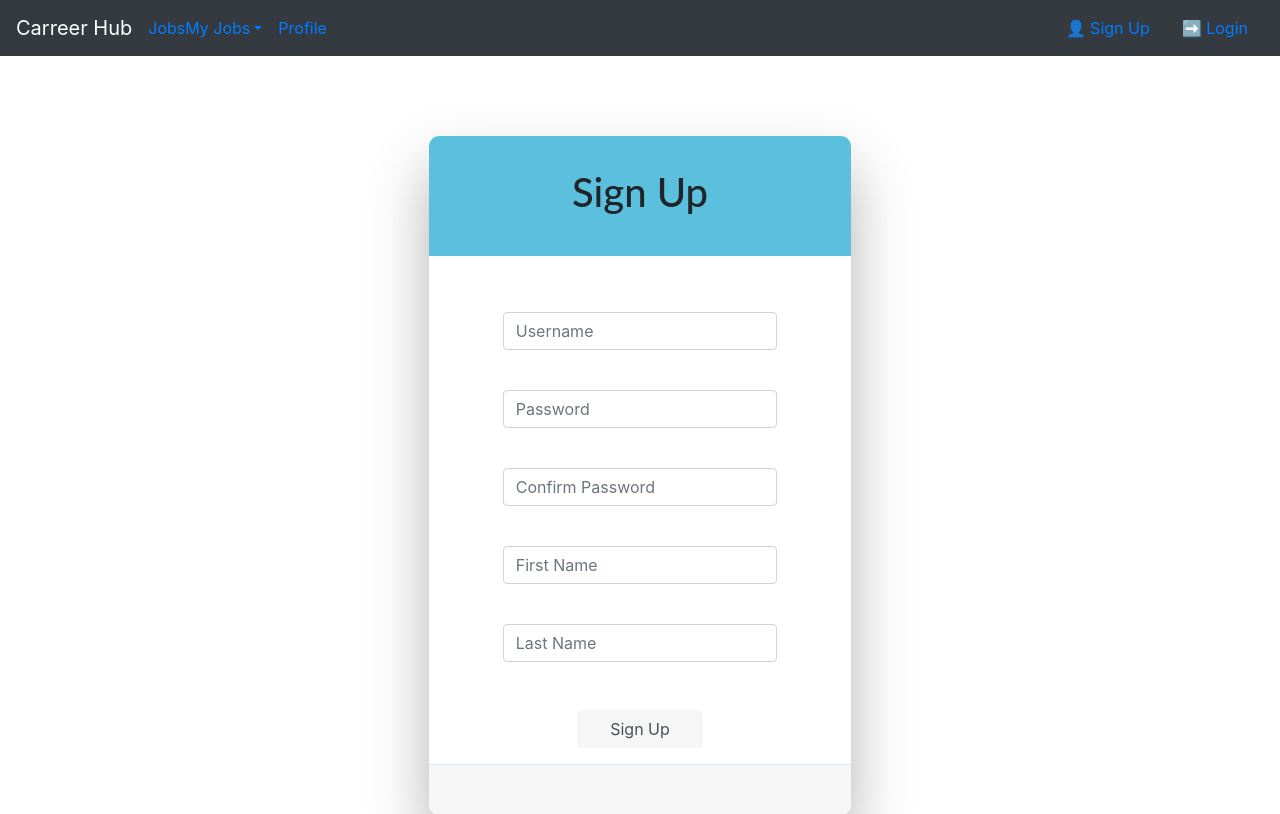
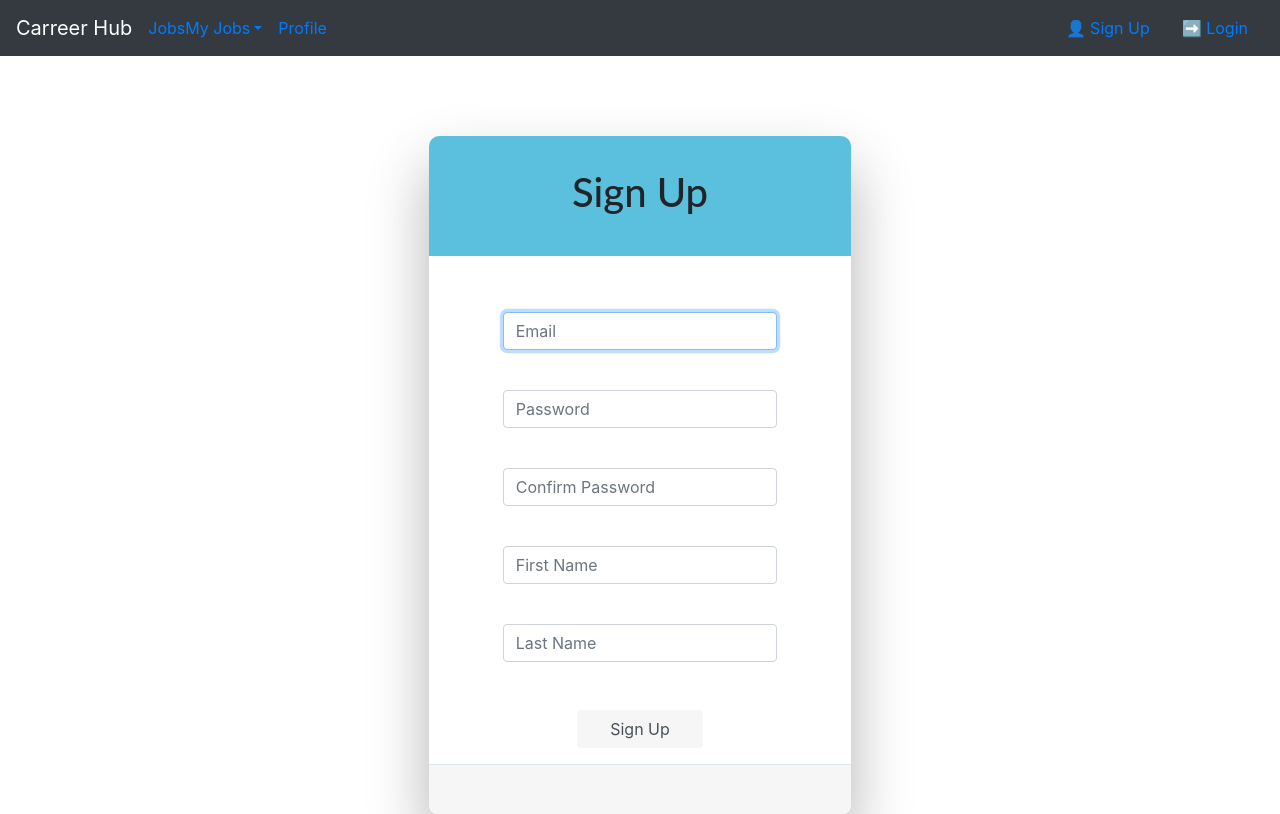
Before and after one commit to carlastjuste/job-hub, a React (Create React App) app in the folder client/: page /registrer in a window 1280 px wide. Shown: the top 814 px of the page. Built offline with nearby package versions, Linux system fonts and the light colour scheme; some icons are missing.

Commit message:
Update forms

```diff
--- a/client/src/components/loginForm.jsx
+++ b/client/src/components/loginForm.jsx
@@ -2,24 +2,64 @@ import React, { Component } from 'react';
 //import "../styles/Form.css";
 
 class LoginForm extends Component {
-    state = {  }
+    state = {
+        account: {
+            username: '' ,
+            password:''}
+     }
+
+    componentDidMount() {
+        // this.username.current.focus();
+    }
+
+    handleChange = e => {
+        const account = {...this.state.account};
+        account[e.currentTarget.name] = e.currentTarget.value;
+        this.setState({account});
+
+    };
+
+    handleSubmit = e => {
+
+        e.preventDeault();
+        console.log("Submited");
+
+    }
 
 render() {
+    const {account} = this.state;
+
     return (
         <React.Fragment>
             <div className="form">
                 <div className="form-header">
                     <h1>Login</h1>
                 </div>
-                <form>
+                <form onSubmit={this.handleSubmit}>
                         <div className="form-group">
                             <label for="Username"></label>
-                            <input type="email" className="form-control" id="username" aria-describedby="emailHelp" placeholder="Username" />
+                            <input
+                                autoFocus
+                                value={account.username}
+                                onChange={this.handleChange}
+                                type="email"
+                                className="form-control"
+                                id="username"
+                                name="username"
+                                aria-describedby="emailHelp"
+                                placeholder="Email" />
                             <small id="emailHelp" className="form-text text-muted"></small>
                         </div>
                         <div className="form-group">
-                            <label for="Password"></label>
-                            <input type="password" className="form-control" id="Password" placeholder="Password" />
+                            <label for="password"></label>
+                            <input
+                                value={account.password}
+                                onChange={this.handleChange}
+                                type="password"
+                                className="form-control"
+                                id="password"
+                                name="password"
+                                placeholder="Password" />
                         </div>
                         <div className = "form-group">
                             <input type="submit" className="form-control" id="sub-form" value="Log In" />
--- a/client/src/components/registrationForm.jsx
+++ b/client/src/components/registrationForm.jsx
@@ -3,38 +3,109 @@ import React, { Component } from 'react';
 
 
 class RegistrationForm extends Component {
-    state = {  }
+    state = {
+        account: {
+            username: '' ,
+            password:'' ,
+            passwordConfirm: '',
+            firstName:'',
+            lastName:''
+        }
+
+     }
+
+
+     handleChange = e => {
+        const account = {...this.state.account};
+        account[e.currentTarget.name] = e.currentTarget.value;
+        this.setState({account});
+
+    };
+
+
+    handleSubmit = e => {
+
+        e.preventDeault();
+        console.log("Submited");
+
+    }
+
+
+
     render() {
+        const {account} = this.state;
+
         return (
           <React.Fragment>
           <div className="form">
               <div className="form-header">
                   <h1>Sign Up</h1>
               </div>
-              <form>
+              <form onSubmit={this.handleSubmit}>
                       <div className="form-group">
-                          <label for="Username"></label>
-                          <input type="email" className="form-control" id="username" aria-describedby="emailHelp" placeholder="Username" />
+                          <label for="username"></label>
+                          <input
+                            autoFocus
+                            value={account.username}
+                            onChange={this.handleChange}
+                            type="email"
+                            className="form-control"
+                            id="username"
+                            name="username"
+                            aria-describedby="emailHelp"
+                            placeholder="Email" />
                           <small id="emailHelp" className="form-text text-muted"></small>
                       </div>
                       <div className="form-group">
-                          <label for="Username"></label>
-                          <input type="email" className="form-control" id="password" aria-describedby="emailHelp" placeholder="Password" />
+                          <label for="password"></label>
+                          <input
+                            value={account.password}
+                            onChange={this.handleChange}
+                            type="email"
+                            className="form-control"
+                            id="password"
+                            name="password"
+                            aria-describedby="emailHelp"
+                            placeholder="Password" />
                           <small id="emailHelp" className="form-text text-muted"></small>
                       </div>
                       <div className="form-group">
-                          <label for="Username"></label>
-                          <input type="email" className="form-control" id="passwordconfirm" aria-describedby="emailHelp" placeholder="Confirm Password" />
+                          <label for="passwordConfirm"></label>
+                          <input
+                            value={account.passwordConfirm}
+                            onChange={this.handleChange}
+                            type="email"
+                            className="form-control"
+                            id="passwordConfirm"
+                            name="passwordConfirm"
+                            aria-describedby="emailHelp"
+                            placeholder="Confirm Password" />
                           <small id="emailHelp" className="form-text text-muted"></small>
                       </div>
                       <div className="form-group">
-                          <label for="Username"></label>
-                          <input type="email" className="form-control" id="username" aria-describedby="emailHelp" placeholder="First Name" />
+                          <label for="firstName"></label>
+                          <input
+                            value={account.firstName}
+                             onChange={this.handleChange}
+                            type="email"
+                            className="form-control"
+                            id="firstName"
+                            name="firstName"
+                            aria-describedby="emailHelp"
+                            placeholder="First Name" />
                           <small id="emailHelp" className="form-text text-muted"></small>
                       </div>
                       <div className="form-group">
-                          <label for="Username"></label>
-                          <input type="email" className="form-control" id="username" aria-describedby="emailHelp" placeholder="Last Name" />
+                          <label for="lastName"></label>
+                          <input
+                            value={account.lastName}
+                            onChange={this.handleChange}
+                            type="email"
+                            className="form-control"
+                            id="lastName"
+                            name="lastName"
+                            aria-describedby="emailHelp"
+                            placeholder="Last Name" />
                           <small id="emailHelp" className="form-text text-muted"></small>
                       </div>
                       <div className = "form-group">
```
Also changed, not shown: client/src/components/jobForm.jsx (+10 -1 lines), client/src/components/page1.jsx (deleted, +0 -18 lines).
